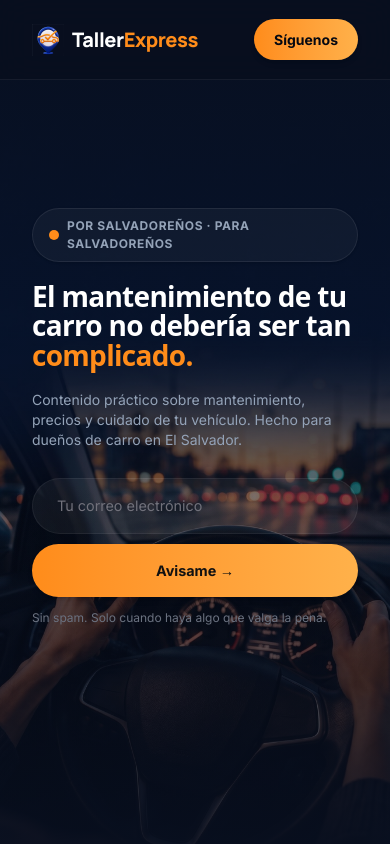
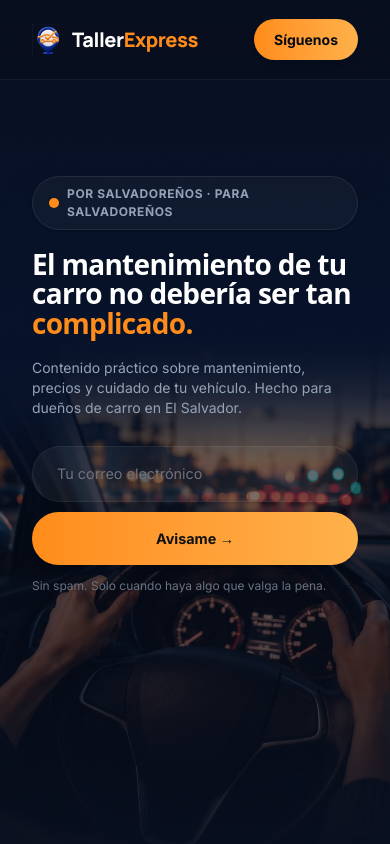
Before and after one commit to denyslopez/taller-express, a Next.js app: page / in a window 390 px wide. Shown: the top 844 px of the page. Built offline with nearby package versions, Linux system fonts and the light colour scheme.

Commit message:
style: reduce mobile hero top padding for better visual balance

```diff
--- a/components/sections/Hero.tsx
+++ b/components/sections/Hero.tsx
@@ -3,7 +3,7 @@ import EmailCapture from "@/components/ui/EmailCapture";
 
 export default function Hero() {
   return (
-    <section className="relative min-h-[95vh] md:min-h-[90vh] flex items-start md:items-center pt-32 md:py-20 pb-12 bg-te-bg overflow-hidden">
+    <section className="relative min-h-[95vh] md:min-h-[90vh] flex items-start md:items-center pt-24 md:py-20 pb-12 bg-te-bg overflow-hidden">
 
       {/* 1. Desktop Background Layer (hidden on mobile) */}
       <div className="absolute inset-0 z-0 hidden md:block select-none pointer-events-none">
```
